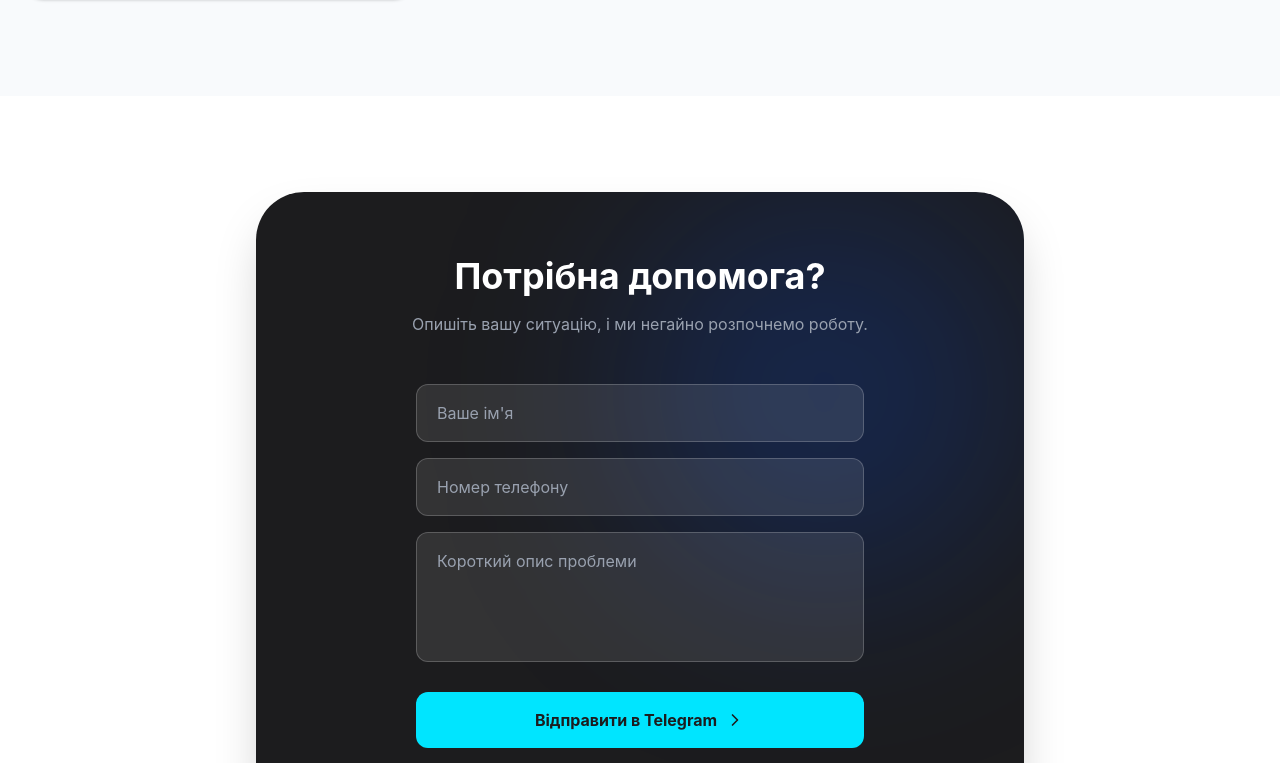
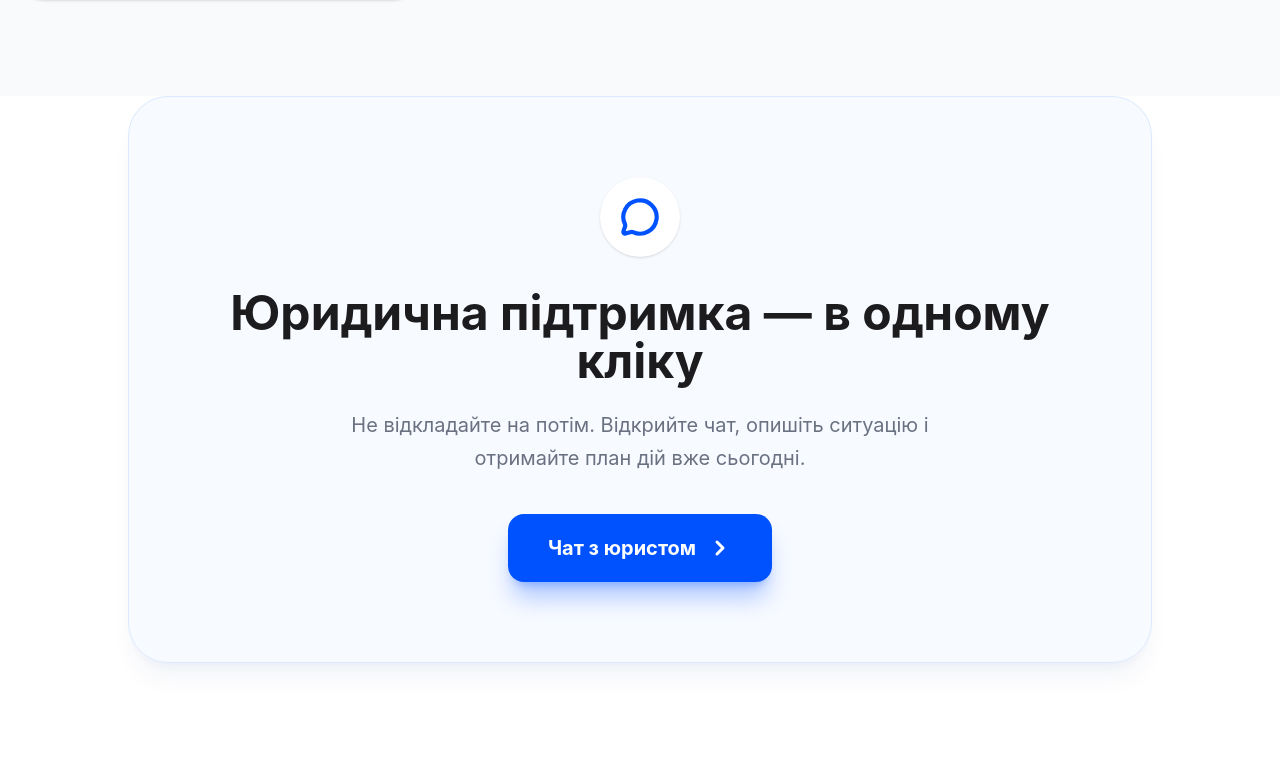
Before and after one commit to mel00027/legal-services-app, a React (Vite) app: page /military-lawyer in a window 1280 px wide. Shown: the part 2347-3110 px from the top of the page. Built offline with nearby package versions, Linux system fonts and the light colour scheme.

Commit message:
UI: simplified contact form on Military page

```diff
--- a/src/pages/MilitaryLawyer.jsx
+++ b/src/pages/MilitaryLawyer.jsx
@@ -129,54 +129,23 @@ export const MilitaryLawyer = () => {
         </div>
       </section>
 
-      {/* ===== CONTACT FORM ===== */}
-      <section className="px-4 md:px-5 py-12 md:py-24 bg-white">
-        <div className="max-w-3xl mx-auto bg-graphite rounded-[32px] md:rounded-[48px] p-8 md:p-16 text-white text-center shadow-2xl relative overflow-hidden">
-          <div className="absolute top-0 right-0 w-[400px] h-[400px] bg-electric/20 rounded-full blur-[100px] pointer-events-none"></div>
-
-          <div className="relative z-10">
-            <h2 className="text-2xl md:text-4xl font-bold mb-4">Потрібна допомога?</h2>
-            <p className="text-gray-400 mb-8 md:mb-12">Опишіть вашу ситуацію, і ми негайно розпочнемо роботу.</p>
-
-            <form onSubmit={handleFormSubmit} className="flex flex-col gap-4 max-w-md mx-auto text-left">
-              <div>
-                <input
-                  type="text"
-                  required
-                  placeholder="Ваше ім'я"
-                  className="w-full bg-white/10 border border-white/20 rounded-xl px-5 py-4 text-white placeholder:text-gray-400 focus:outline-none focus:ring-2 focus:ring-electric"
-                  value={formData.name}
-                  onChange={e => setFormData({...formData, name: e.target.value})}
-                />
-              </div>
-              <div>
-                <input
-                  type="tel"
-                  required
-                  placeholder="Номер телефону"
-                  className="w-full bg-white/10 border border-white/20 rounded-xl px-5 py-4 text-white placeholder:text-gray-400 focus:outline-none focus:ring-2 focus:ring-electric"
-                  value={formData.phone}
-                  onChange={e => setFormData({...formData, phone: e.target.value})}
-                />
-              </div>
-              <div>
-                <textarea
-                  required
-                  placeholder="Короткий опис проблеми"
-                  rows={4}
-                  className="w-full bg-white/10 border border-white/20 rounded-xl px-5 py-4 text-white placeholder:text-gray-400 focus:outline-none focus:ring-2 focus:ring-electric resize-none"
-                  value={formData.problem}
-                  onChange={e => setFormData({...formData, problem: e.target.value})}
-                ></textarea>
-              </div>
-              <button
-                type="submit"
-                className="w-full bg-mint text-graphite font-bold rounded-xl py-4 flex items-center justify-center gap-2 hover:bg-white transition-colors mt-2"
-              >
-                Відправити в Telegram <ChevronRight className="w-5 h-5" />
-              </button>
-            </form>
+      {/* ===== FOOTER CTA ===== */}
+      <section className="px-4 md:px-5 pb-8 md:pb-32 bg-white relative text-center">
+        <div className="max-w-5xl mx-auto bg-blue-50/50 border border-blue-100 rounded-2xl md:rounded-[40px] p-8 md:p-20 shadow-lg md:shadow-xl shadow-blue-900/5">
+          <div className="w-14 h-14 md:w-20 md:h-20 bg-white rounded-full flex items-center justify-center mx-auto mb-5 md:mb-8 shadow-sm">
+            <MessageCircle className="w-7 h-7 md:w-10 md:h-10 text-electric" strokeWidth={2.5} />
           </div>
+          <h2 className="text-xl md:text-5xl font-bold mb-3 md:mb-6 text-graphite">Юридична підтримка — в одному кліку</h2>
+          <p className="text-sm md:text-xl text-gray-500 mb-6 md:mb-10 max-w-2xl mx-auto leading-relaxed">Не відкладайте на потім. Відкрийте чат, опишіть ситуацію і отримайте план дій вже сьогодні.</p>
+          <motion.a
+            href={BOT_LINK}
+            className="inline-flex bg-electric text-white font-bold py-3.5 px-8 md:py-5 md:px-10 rounded-xl md:rounded-2xl hover:bg-electric-hover shadow-xl shadow-electric/30 items-center justify-center gap-2 md:gap-3 text-base md:text-xl active:scale-95 transition-transform"
+            whileHover={{ scale: 1.03 }}
+            whileTap={{ scale: 0.95 }}
+            transition={{ type: "spring", stiffness: 400, damping: 17 }}
+          >
+            Чат з юристом <ChevronRight className="w-5 h-5 md:w-6 md:h-6" strokeWidth={3} />
+          </motion.a>
         </div>
       </section>
 
```
